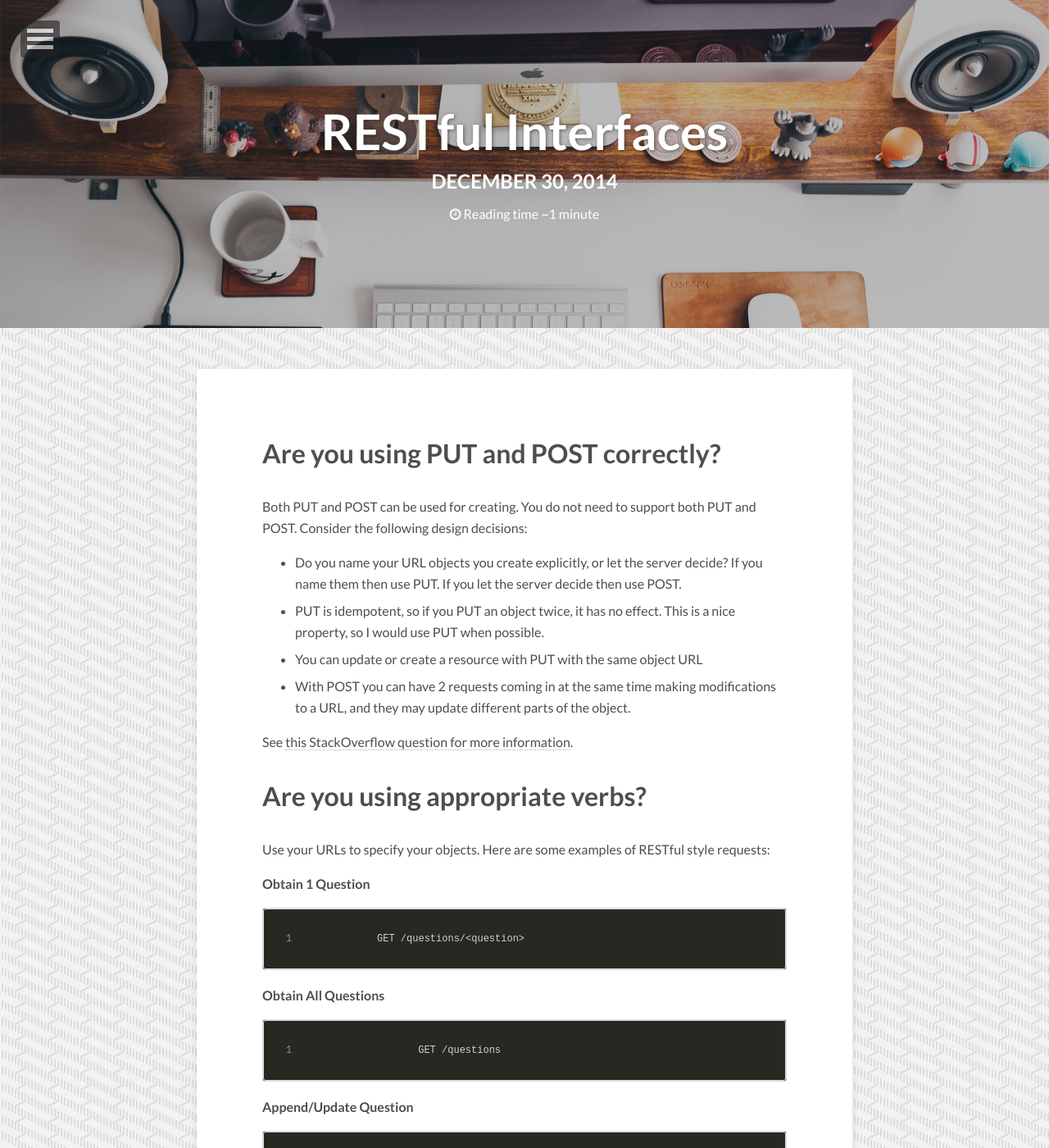
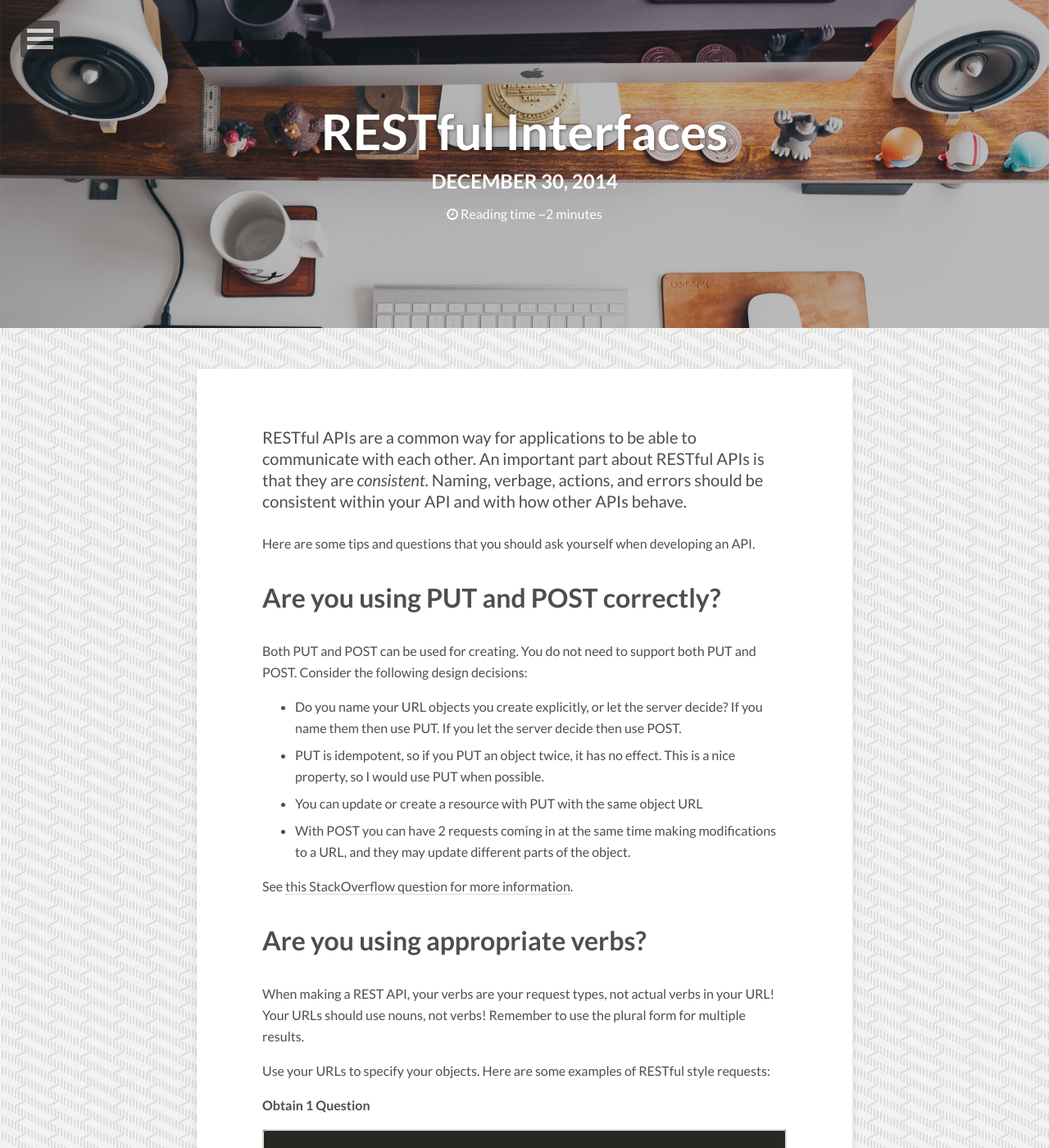
Before and after one commit to idmontie/WebApplicationsBlog, a Jekyll site: the page built from _posts/2014-12-30-restful-interfaces.md, in a window 1280 px wide and 1400 px high. Shown: the whole window at 82% size. Built offline with Jekyll 4.4.1, drawn with Linux system fonts in a browser that asks for light colours; nearby versions of some CDN libraries; some of the changed text lies outside the part shown.

Commit message:
restful interfaces and user interfaces

````diff
--- a/_posts/2014-12-30-restful-interfaces.md
+++ b/_posts/2014-12-30-restful-interfaces.md
@@ -8,6 +8,10 @@ image:
   background: small_steps.png
   feature: mac.jpg
 ---
+
+RESTful APIs are a common way for applications to be able to communicate with each other.  An important part about RESTful APIs is that they are *consistent*.  Naming, verbage, actions, and errors should be consistent within your API and with how other APIs behave.
+
+Here are some tips and questions that you should ask yourself when developing an API.
 
 # Are you using PUT and POST correctly?
 
@@ -21,6 +25,8 @@ Both PUT and POST can be used for creating. You do not need to support both PUT
 See [this StackOverflow question for more information](http://stackoverflow.com/questions/630453/put-vs-post-in-rest).
 
 # Are you using appropriate verbs?
+
+When making a REST API, your verbs are your request types, not actual verbs in your URL!  Your URLs should use nouns, not verbs!  Remember to use the plural form for multiple results.
 
 Use your URLs to specify your objects.  Here are some examples of RESTful style requests:
 
@@ -53,3 +59,21 @@ PUT /questions/<existing_question>
 ```
 DELETE /questions/<existing_question>
 ```
+
+# Nested Resources should be exenstions, not entirely different queries
+
+If you want to get answers to a question, using the above examples as a starting point, the URL should be:
+
+```
+GET /questions/1/answers
+```
+
+This is nested routing and it helps for a cleaner design.
+
+# Do you have a plan to version your API?
+
+There are different ways to version your API, but it's nice to plan ahead in order for consumers of your API to be prepared.
+
+[Github uses](https://developer.github.com/v3/media/#request-specific-version) the `Accept` HTTP header to pass the desired version to the API.
+
+Another less common method is to version the application in the URL: `/api/v1/...`.
````
Also changed, not shown: _posts/2015-01-04-user-interface.md (+1 -0 lines).
